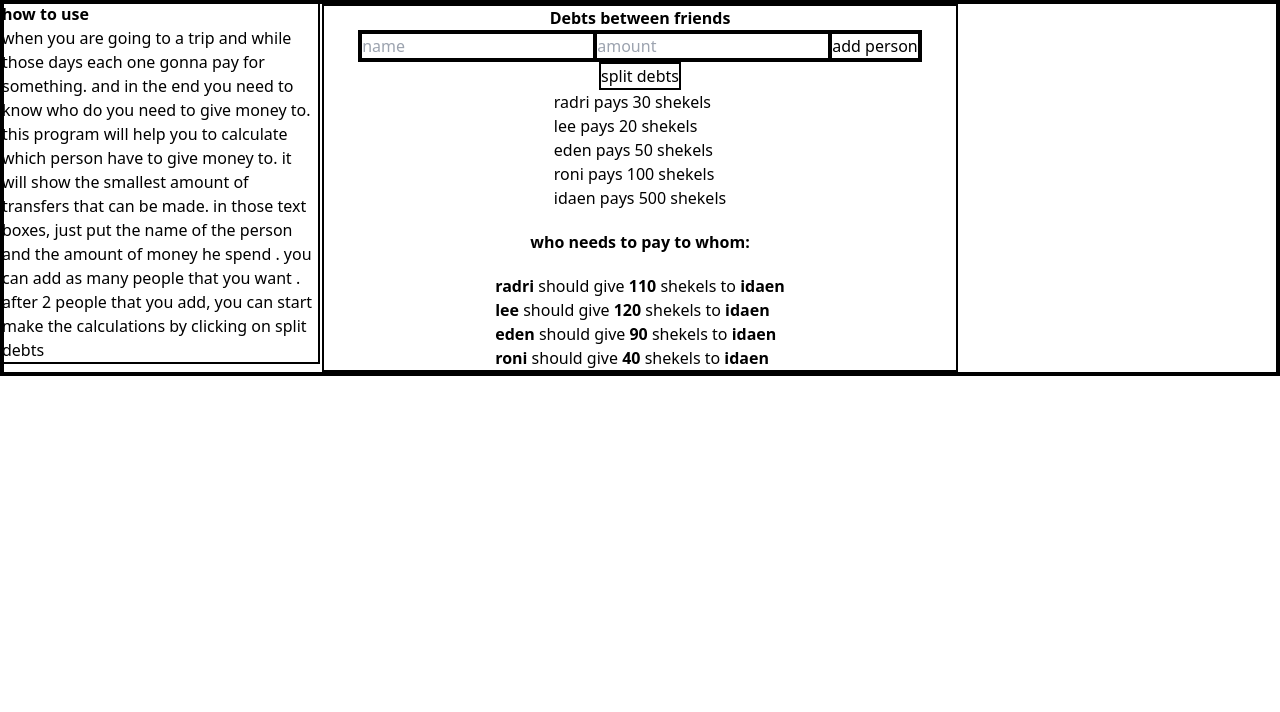
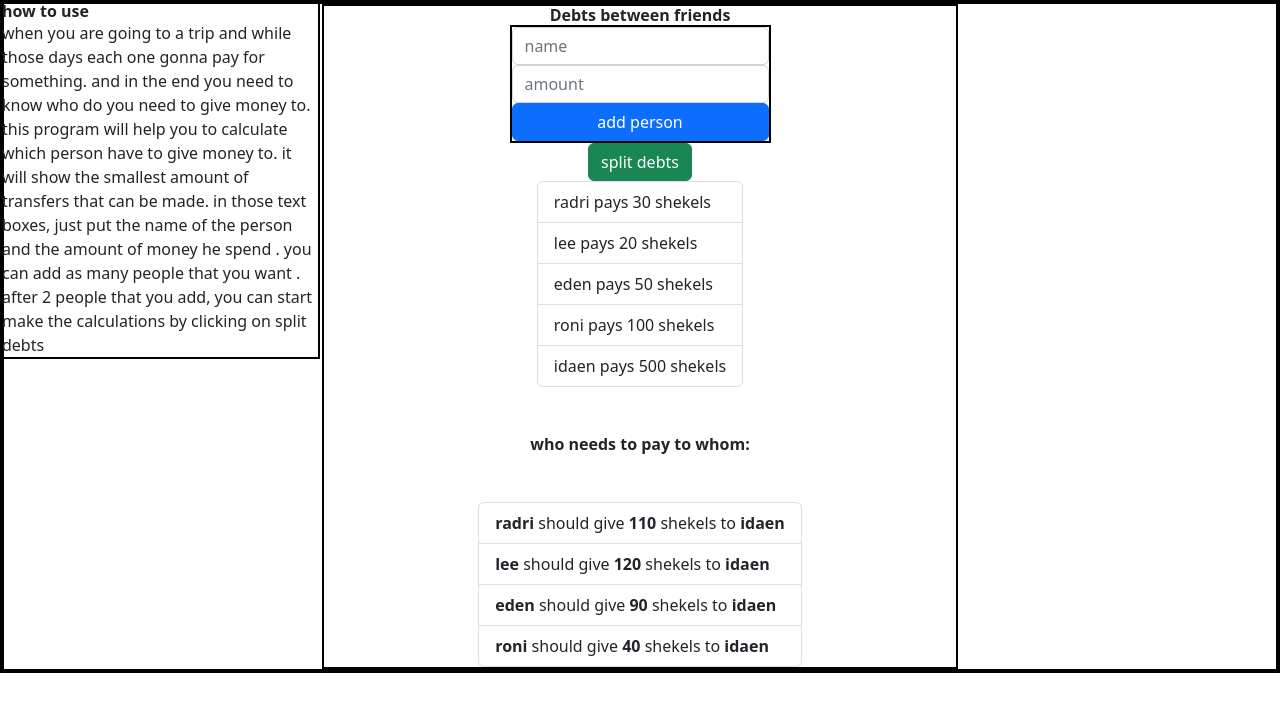
Before and after one commit to leeya018/resolver, a Next.js app: page /splitbill in a window 1280 px wide. Both pictures are taken after a click on the button "split debts". Shown: the top 712 px of the page. Built offline with nearby package versions, Linux system fonts and the light colour scheme.

Commit message:
bootsrap

```diff
--- a/features/filter.jsx
+++ b/features/filter.jsx
@@ -40,13 +40,12 @@ export default function Filter({}) {
   return (
     <div className="">
       <div className=" flex justify-center font-semibold text-blue-500">
-        {" "}
-        Filter for the data :{" "}
+        Filter for the data :
       </div>
       <div className="">
         <input
           onKeyDown={handleKeyDown}
-          className="focus:bg-red-400 w-full"
+          className="focus:bg-red-400 w-full font-bold"
           placeholder="find question"
           type="text"
           value={name}
--- a/pages/splitbill.jsx
+++ b/pages/splitbill.jsx
@@ -114,8 +114,9 @@ export default function SplitDebts({}) {
       </div>
       <div className="relative flex flex-col items-center w-[50%] mx-auto">
         <h2 className="font-bold">Debts between friends</h2>
-        <div>
+        <div className="flex flex-col">
           {error && <div className="bg-red-400">{error}</div>}
+
           <input
             type="text"
             name="name"
@@ -124,6 +125,7 @@ export default function SplitDebts({}) {
             placeholder="name"
             ref={nameRef}
             onChange={handleChange}
+            className="form-control"
           />
           <input
             name="amount"
@@ -133,16 +135,22 @@ export default function SplitDebts({}) {
             placeholder="amount"
             ref={amountRef}
             onChange={handleChange}
+            className="form-control"
           />
 
-          <button onClick={handleAddPreson}> add person</button>
+          <button className="btn btn-primary" onClick={handleAddPreson}>
+            {" "}
+            add person
+          </button>
         </div>
         {persons.length >= 2 && (
-          <button onClick={splitDebts}>split debts</button>
+          <button className="btn btn-success" onClick={splitDebts}>
+            split debts
+          </button>
         )}
-        <ul>
+        <ul className="list-group">
           {persons.map((person, key) => (
-            <li key={key}>
+            <li className="list-group-item" key={key}>
               {person.name + " pays " + person.amount + " shekels"}
             </li>
           ))}
@@ -150,9 +158,10 @@ export default function SplitDebts({}) {
         {resDebtsArr.length > 0 && (
           <h2 className="font-bold my-5">who needs to pay to whom:</h2>
         )}
-        <ul>
+
+        <ul class="list-group">
           {resDebtsArr.map((p, key) => (
-            <li key={key}>
+            <li class="list-group-item" key={key}>
               <span className="font-bold">{p.from}</span>
               <span> should give </span>
               <span className="font-bold">{p.amount}</span>
```
Also changed, not shown: package.json (+6 -4 lines), pages/_app.js (+2 -9 lines).
